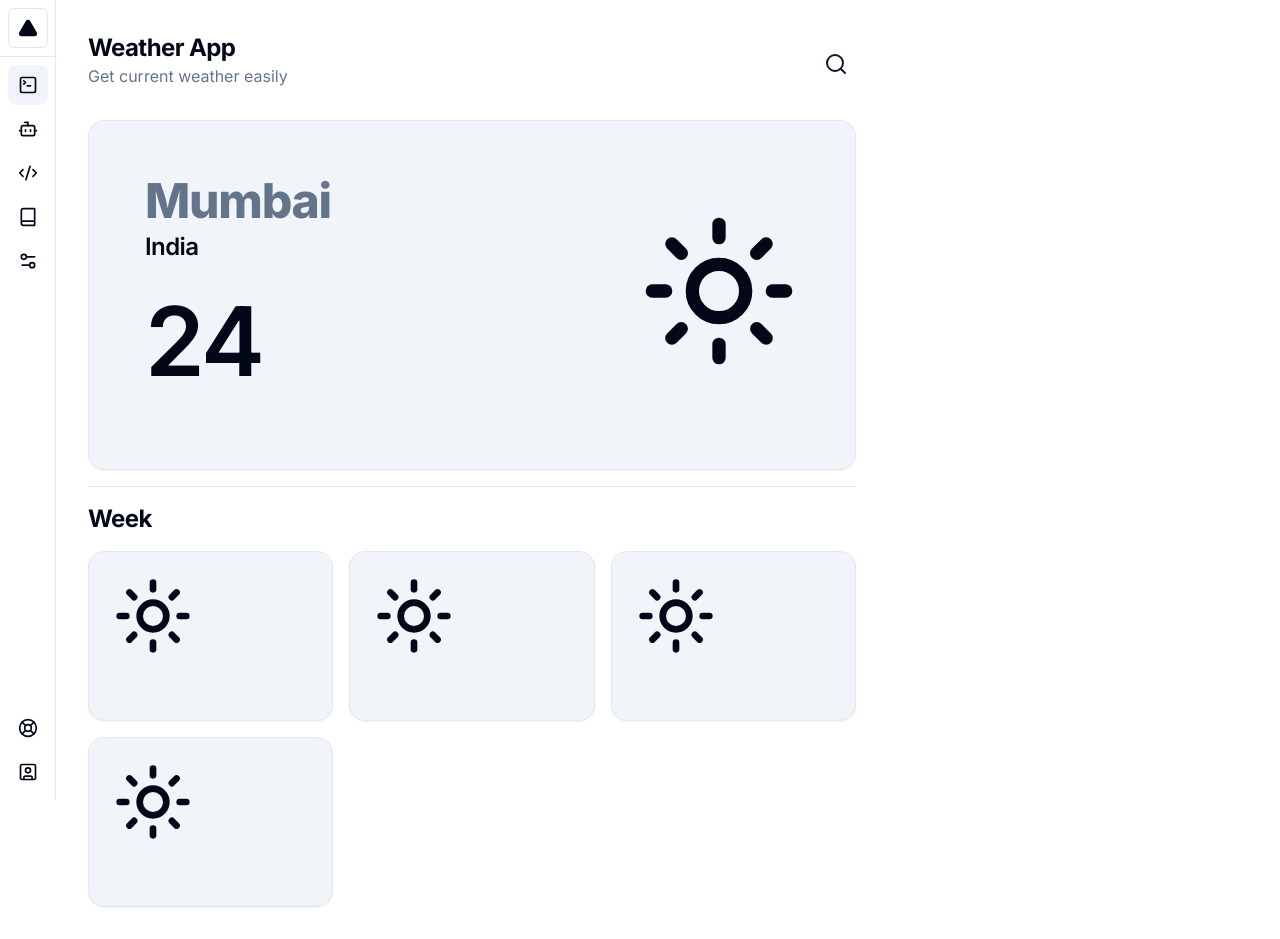
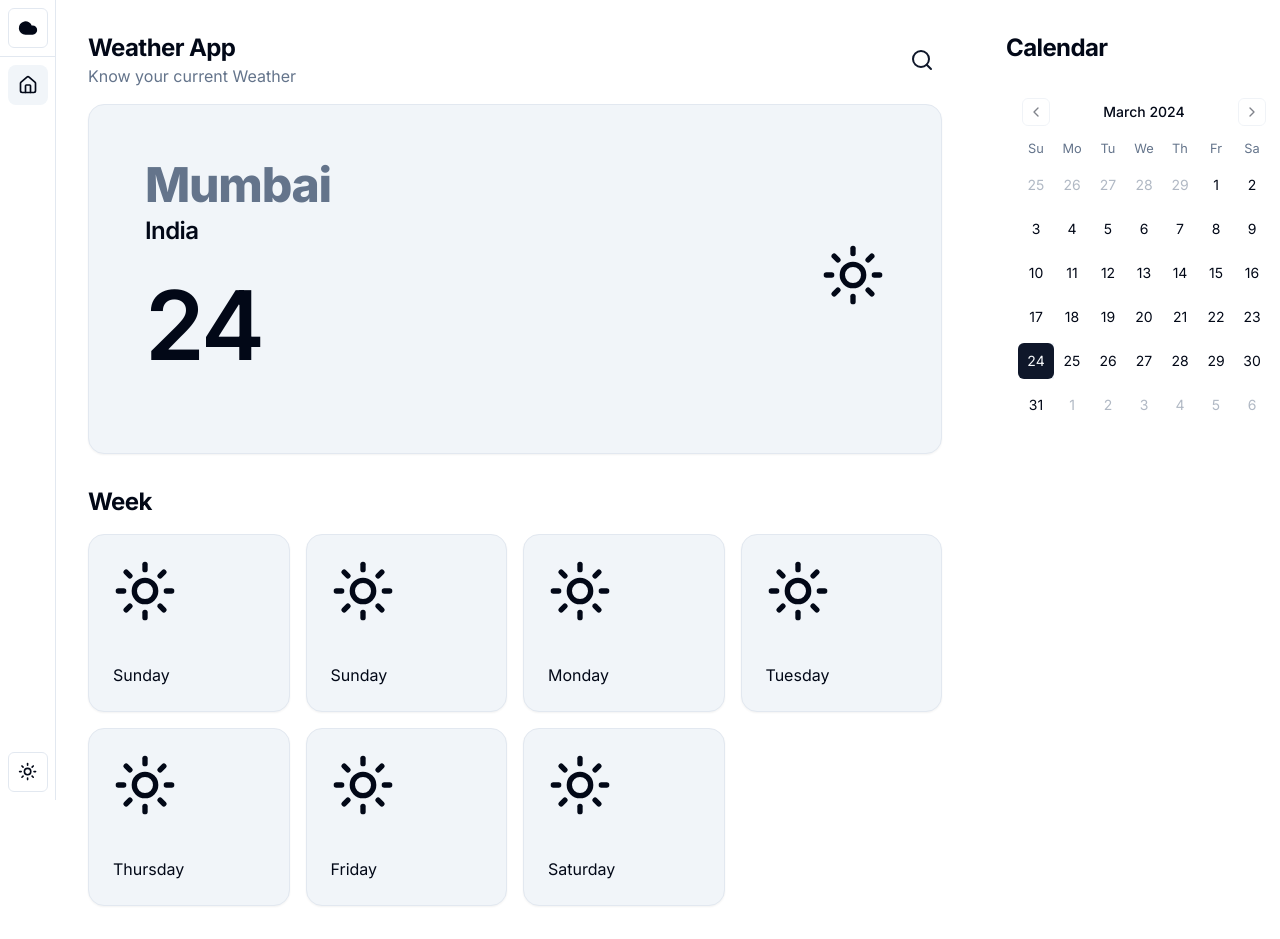
Before and after one commit to itsdivyansh1/weather-app, a Next.js app: page / in a window 1280 px wide. Built offline with nearby package versions, Linux system fonts and the light colour scheme.

Commit message:
improved ui

```diff
--- a/src/app/page.tsx
+++ b/src/app/page.tsx
@@ -1,127 +1,27 @@
-import { Button } from "@/components/ui/button";
-import { Card, CardContent, CardHeader, CardTitle } from "@/components/ui/card";
-import {
-  Dialog,
-  DialogClose,
-  DialogContent,
-  DialogDescription,
-  DialogFooter,
-  DialogHeader,
-  DialogTitle,
-  DialogTrigger,
-} from "@/components/ui/dialog";
+import { ShowCalendar } from "@/components/calendar";
+import Header from "@/components/header";
+import MainWeather from "@/components/mainweather";
+import WeekWeather from "@/components/weekweather";
 
-import { Input } from "@/components/ui/input";
-import { Label } from "@/components/ui/label";
-import { Separator } from "@/components/ui/separator";
-import {
-  Copy,
-  MagnetIcon,
-  SearchCodeIcon,
-  SearchIcon,
-  SunIcon,
-} from "lucide-react";
+import { SearchIcon } from "lucide-react";
 import * as React from "react";
 
 export default async function Home({ params }: any) {
   return (
-    <main className="w-full">
-      <div className="md:w-[60vw] md:m-8 m-2">
-        <div className="flex items-center justify-between space-y-2 max-w-full my-8">
-          <div>
-            <h2 className="text-2xl font-bold tracking-tight">Weather App</h2>
-            <p className="text-muted-foreground">Get current weather easily</p>
-          </div>
-          <div className="flex items-center space-x-2">
-            <Dialog>
-              <DialogTrigger asChild>
-                <Button size={"icon"} variant={"link"}>
-                  <SearchIcon />
-                </Button>
-              </DialogTrigger>
-              <DialogContent className="sm:max-w-md">
-                <DialogHeader>
-                  <DialogTitle>Share link</DialogTitle>
-                  <DialogDescription>
-                    Anyone who has this link will be able to view this.
-                  </DialogDescription>
-                </DialogHeader>
-                <div className="flex items-center space-x-2">
-                  <div className="grid flex-1 gap-2">
-                    <Label htmlFor="link" className="sr-only">
-                      Link
-                    </Label>
-                    <Input
-                      id="link"
-                      defaultValue="https://ui.shadcn.com/docs/installation"
-                      readOnly
-                    />
-                  </div>
-                  <Button type="submit" size="sm" className="px-3">
-                    <span className="sr-only">Copy</span>
-                    <Copy className="h-4 w-4" />
-                  </Button>
-                </div>
-                <DialogFooter className="sm:justify-start">
-                  <DialogClose asChild>
-                    <Button type="button" variant="secondary">
-                      Close
-                    </Button>
-                  </DialogClose>
-                </DialogFooter>
-              </DialogContent>
-            </Dialog>
-          </div>
-        </div>
-        <Card className="max-w-full my-4 bg-secondary rounded-2xl flex  justify-between items-center p-8">
-          <CardHeader>
-            <h1 className="scroll-m-20 text-4xl font-extrabold tracking-tight text-muted-foreground lg:text-5xl">
-              Mumbai
-            </h1>
-            <h3 className="scroll-m-20 text-2xl font-semibold tracking-tight">
-              India
-            </h3>
+    <main className="w-full grid grid-cols-1 md:grid-cols-4">
+      <div className="md:col-span-3 col-span-1 m-2 md:m-8">
+        <Header
+          title="Weather App"
+          description="Know your current Weather"
+          icon={<SearchIcon className="hidden md:block" />}
+        />
 
-            <CardTitle className="text-[6rem]">24</CardTitle>
-          </CardHeader>
-          <CardContent className="pt-4">
-            <SunIcon className="w-[10rem] h-[10rem]" />
-          </CardContent>
-        </Card>
-
-        <Separator />
-
-        <div className="my-4">
-          <h2 className="text-2xl font-bold tracking-tight">Week</h2>
-          <div className="grid grid-cols-2 md:grid-cols-3 my-4 gap-4">
-            <Card className="max-w-full bg-secondary rounded-2xl">
-              <CardHeader>
-                <SunIcon className="w-[5rem] h-[5rem]" />
-              </CardHeader>
-              <CardContent className="pt-4"></CardContent>
-            </Card>
-
-            <Card className="max-w-full bg-secondary rounded-2xl">
-              <CardHeader>
-                <SunIcon className="w-[5rem] h-[5rem]" />
-              </CardHeader>
-              <CardContent className="pt-4"></CardContent>
-            </Card>
-
-            <Card className="max-w-full bg-secondary rounded-2xl">
-              <CardHeader>
-                <SunIcon className="w-[5rem] h-[5rem]" />
-              </CardHeader>
-              <CardContent className="pt-4"></CardContent>
-            </Card>
-            <Card className="max-w-full bg-secondary rounded-2xl">
-              <CardHeader>
-                <SunIcon className="w-[5rem] h-[5rem]" />
-              </CardHeader>
-              <CardContent className="pt-4"></CardContent>
-            </Card>
-          </div>
-        </div>
+        <MainWeather />
+        <WeekWeather />
+      </div>
+      <div className="col-span-1 m-2 md:m-8">
+        <Header title="Calendar" />
+        <ShowCalendar />
       </div>
     </main>
   );
--- /dev/null
+++ b/src/components/calendar.tsx
@@ -0,0 +1,19 @@
+"use client";
+
+import * as React from "react";
+
+import { Calendar } from "@/components/ui/calendar";
+
+export function ShowCalendar({ props }: any) {
+  const [date, setDate] = React.useState<Date | undefined>(new Date());
+
+  return (
+    <Calendar
+      {...props}
+      mode="single"
+      selected={date}
+      onSelect={setDate}
+      className="rounded-md"
+    />
+  );
+}
--- a/src/components/dashboard.tsx
+++ b/src/components/dashboard.tsx
@@ -1,13 +1,4 @@
-import {
-  Book,
-  Bot,
-  Code2,
-  LifeBuoy,
-  Settings2,
-  SquareTerminal,
-  SquareUser,
-  Triangle,
-} from "lucide-react";
+import { Cloud, HomeIcon } from "lucide-react";
 
 import { Button } from "@/components/ui/button";
 import {
@@ -16,13 +7,14 @@ import {
   TooltipTrigger,
 } from "@/components/ui/tooltip";
 import { TooltipProvider } from "@radix-ui/react-tooltip";
+import { ToggleTheme } from "./toggle-theme";
 
 export function Dashboard() {
   return (
     <aside className="w-14 sticky left-0 top-0 z-20 md:flex hidden h-screen flex-col border-r">
       <div className="border-b p-2">
         <Button variant="outline" size="icon" aria-label="Home">
-          <Triangle className="size-5 fill-foreground" />
+          <Cloud className="size-5 fill-foreground" />
         </Button>
       </div>
       <nav className="grid gap-1 p-2">
@@ -35,71 +27,11 @@ export function Dashboard() {
                 className="rounded-lg bg-muted"
                 aria-label="Playground"
               >
-                <SquareTerminal className="size-5" />
+                <HomeIcon className="size-5" />
               </Button>
             </TooltipTrigger>
             <TooltipContent side="right" sideOffset={5}>
-              Playground
-            </TooltipContent>
-          </Tooltip>
-          <Tooltip>
-            <TooltipTrigger asChild>
-              <Button
-                variant="ghost"
-                size="icon"
-                className="rounded-lg"
-                aria-label="Models"
-              >
-                <Bot className="size-5" />
-              </Button>
-            </TooltipTrigger>
-            <TooltipContent side="right" sideOffset={5}>
-              Models
-            </TooltipContent>
-          </Tooltip>
-          <Tooltip>
-            <TooltipTrigger asChild>
-              <Button
-                variant="ghost"
-                size="icon"
-                className="rounded-lg"
-                aria-label="API"
-              >
-                <Code2 className="size-5" />
-              </Button>
-            </TooltipTrigger>
-            <TooltipContent side="right" sideOffset={5}>
-              API
-            </TooltipContent>
-          </Tooltip>
-          <Tooltip>
-            <TooltipTrigger asChild>
-              <Button
-                variant="ghost"
-                size="icon"
-                className="rounded-lg"
-                aria-label="Documentation"
-              >
-                <Book className="size-5" />
-              </Button>
-            </TooltipTrigger>
-            <TooltipContent side="right" sideOffset={5}>
-              Documentation
-            </TooltipContent>
-          </Tooltip>
-          <Tooltip>
-            <TooltipTrigger asChild>
-              <Button
-                variant="ghost"
-                size="icon"
-                className="rounded-lg"
-                aria-label="Settings"
-              >
-                <Settings2 className="size-5" />
-              </Button>
-            </TooltipTrigger>
-            <TooltipContent side="right" sideOffset={5}>
-              Settings
+              Home
             </TooltipContent>
           </Tooltip>
         </TooltipProvider>
@@ -108,32 +40,10 @@ export function Dashboard() {
         <TooltipProvider>
           <Tooltip>
             <TooltipTrigger asChild>
-              <Button
-                variant="ghost"
-                size="icon"
-                className="mt-auto rounded-lg"
-                aria-label="Help"
-              >
-                <LifeBuoy className="size-5" />
-              </Button>
+              <ToggleTheme />
             </TooltipTrigger>
             <TooltipContent side="right" sideOffset={5}>
-              Help
-            </TooltipContent>
-          </Tooltip>
-          <Tooltip>
-            <TooltipTrigger asChild>
-              <Button
-                variant="ghost"
-                size="icon"
-                className="mt-auto rounded-lg"
-                aria-label="Account"
-              >
-                <SquareUser className="size-5" />
-              </Button>
-            </TooltipTrigger>
-            <TooltipContent side="right" sideOffset={5}>
-              Account
+              Toggle Theme
             </TooltipContent>
           </Tooltip>
         </TooltipProvider>
--- /dev/null
+++ b/src/components/header.tsx
@@ -0,0 +1,27 @@
+import React from "react";
+import { Button } from "./ui/button";
+import { SearchIcon } from "lucide-react";
+
+interface HeaderProps {
+  title: string;
+  description?: string;
+  icon?: React.ReactNode;
+}
+
+function Header({ title, description, icon }: HeaderProps) {
+  return (
+    <div className="flex justify-between space-y-2">
+      <div>
+        <h2 className="text-2xl font-bold tracking-tight">{title}</h2>
+        <p className="text-muted-foreground">{description}</p>
+      </div>
+      <div className="space-x-2">
+        <Button size={"icon"} variant={"link"}>
+          {icon}
+        </Button>
+      </div>
+    </div>
+  );
+}
+
+export default Header;
--- /dev/null
+++ b/src/components/mainweather.tsx
@@ -0,0 +1,25 @@
+import React from "react";
+import { Card, CardContent, CardHeader, CardTitle } from "./ui/card";
+import { SunIcon } from "lucide-react";
+
+function MainWeather() {
+  return (
+    <Card className="w-full bg-secondary rounded-2xl flex justify-between items-center p-8 mt-4">
+      <CardHeader>
+        <h1 className="scroll-m-20 text-4xl font-extrabold tracking-tight text-muted-foreground lg:text-5xl">
+          Mumbai
+        </h1>
+        <h3 className="scroll-m-20 text-2xl font-semibold tracking-tight">
+          India
+        </h3>
+
+        <CardTitle className="text-[6rem]">24</CardTitle>
+      </CardHeader>
+      <CardContent className="pt-4">
+        <SunIcon className="w-16 h-16" />
+      </CardContent>
+    </Card>
+  );
+}
+
+export default MainWeather;
--- /dev/null
+++ b/src/components/weekweather.tsx
@@ -0,0 +1,53 @@
+import React from "react";
+import { Card, CardContent, CardHeader } from "./ui/card";
+import { SunIcon } from "lucide-react";
+
+const week = [
+  {
+    day: "Sunday",
+  },
+
+  {
+    day: "Sunday",
+  },
+
+  {
+    day: "Monday",
+  },
+
+  {
+    day: "Tuesday",
+  },
+
+  {
+    day: "Thursday",
+  },
+
+  {
+    day: "Friday",
+  },
+
+  {
+    day: "Saturday",
+  },
+];
+
+function WeekWeather() {
+  return (
+    <div className="mt-8">
+      <h2 className="text-2xl font-bold tracking-tight">Week</h2>
+      <div className="grid grid-cols-2 gap-4 mt-4 md:grid-cols-3 lg:grid-cols-4">
+        {week.map((day) => (
+          <Card className="bg-secondary rounded-2xl">
+            <CardHeader>
+              <SunIcon className="w-16 h-16" />
+            </CardHeader>
+            <CardContent className="pt-4">{day.day}</CardContent>
+          </Card>
+        ))}
+      </div>
+    </div>
+  );
+}
+
+export default WeekWeather;
```
Also changed, not shown: src/components/ui/calendar.tsx (+10 -10 lines).
